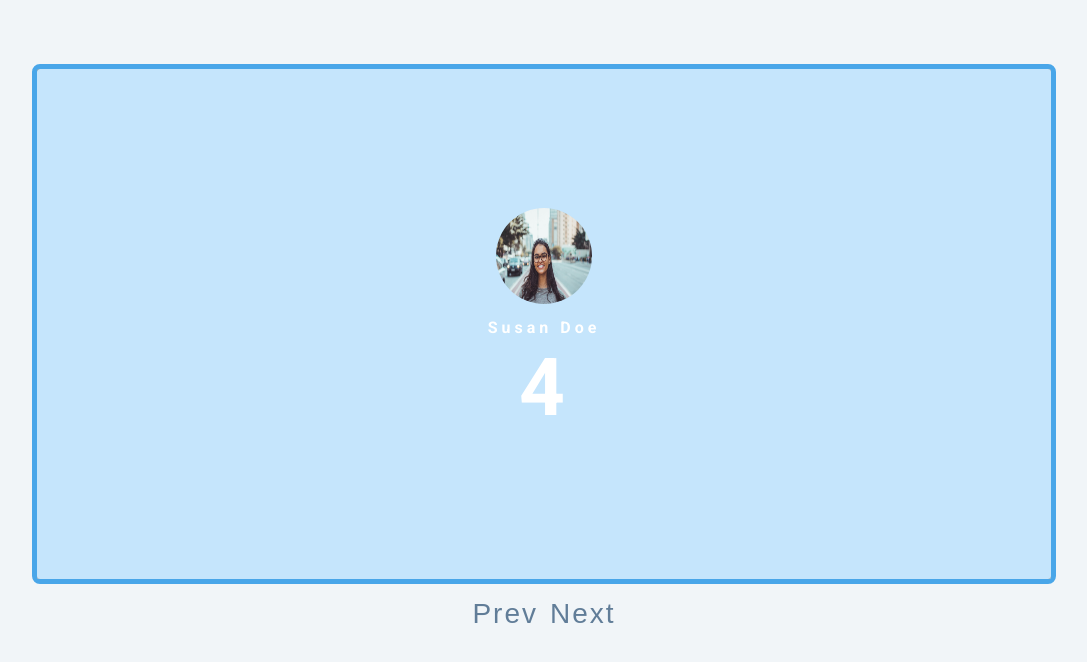
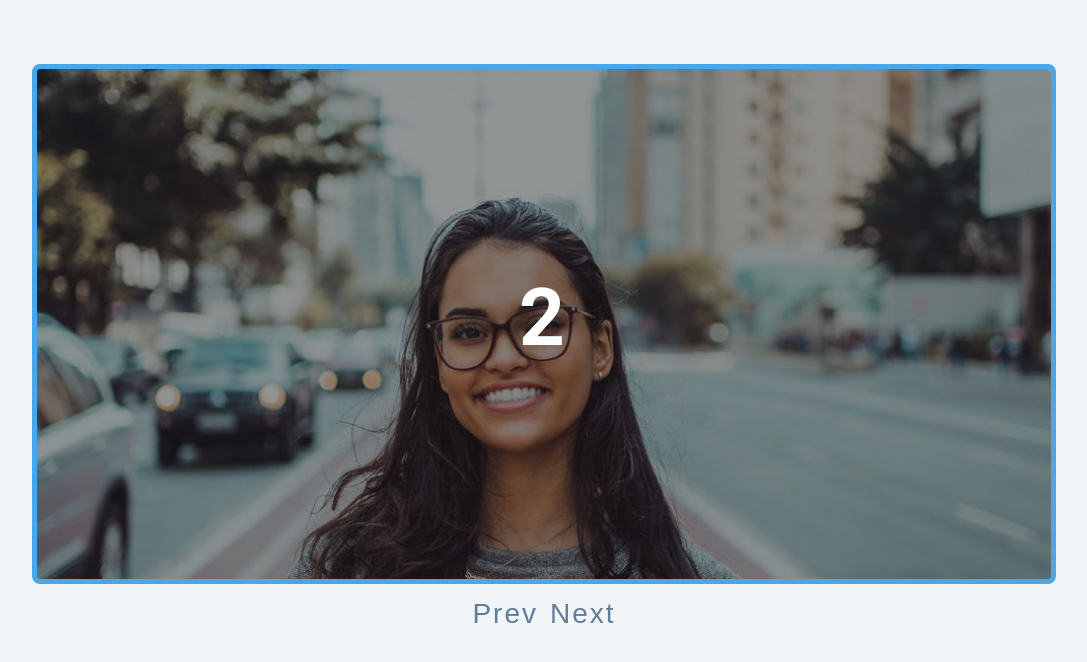
Before and after one commit to gusdk45/frontend-handout-0411, a plain HTML site: page index.html in a window 1280 px wide. Both pictures are taken after a click on the button "Next". Shown: the whole page, without its empty margins (96-1183 px from the left). Drawn offline with Linux system fonts and the light colour scheme.

Commit message:
first commit

```diff
--- a/app.js
+++ b/app.js
@@ -1,30 +1,46 @@
 // 이미지 슬라이드 요소들과 이전/다음 버튼 요소를 선택합니다.
+let slides = document.querySelectorAll('.slide'); //이미지 슬라이드 요소 선택
+let prevButton = document.querySelector('.prevBtn'); // 이전 버튼 요소 선택
+let nextButton = document.querySelector('.nextBtn');  // 다음 버튼 요소 선택
 
-// 각 이미지 슬라이드의 초기 위치를 설정합니다.
-slides.forEach(function (slide, index) {});
+//이미지 슬라이드의 초기 위치를 설정합니다.
+slides.forEach(function (slide, index) {
+  slide.style.left = `${index * 100}%`;
+});
 
 // 현재 이미지 슬라이드의 인덱스를 나타내는 변수를 초기화합니다.
 let counter = 0;
 
 // 다음 버튼 클릭 시 호출되는 이벤트 핸들러를 추가합니다.(carousel 함수 사용)
-
+nextButton.addEventListener('click', function() {
+  counter++;
+  carousel();
+});
 // 이전 버튼 클릭 시 호출되는 이벤트 핸들러를 추가합니다.(carousel 함수 사용)
-
+prevButton.addEventListener('click', function() {
+  counter--;
+  carousel();
+});
 // 이미지 슬라이드 및 버튼 상태를 업데이트하는 carousel 함수를 정의합니다.
 function carousel() {
   // 다음 버튼 및 이전 버튼의 표시 여부를 결정하여 업데이트합니다.
   if (counter < slides.length - 1) {
+    nextButton.style.display = 'block'; //현재 이미지 슬라이드 인덱스가 전체 슬라이드 수보다 작으면 다음 버튼을 표시함
+  } else {
+    nextButton.style.display = 'none'; //그렇지 않으면 숨김
+  }
 
+  if (counter > 0) {
+    prevButton.style.display = 'block'; //현재 이미지 슬라이드가 첫번째 페이지가 아니면 이전 버튼을 표시함
   } else {
-
-  }
-  if (counter > 0) {
-
-  } else {
-
+    prevButton.style.display = 'none'; //그렇지 않으면 숨김
   }
 
   // 이미지 슬라이드 이동
+  slides.forEach(function (slide, index) {
+    slide.style.transform = `translateX(-${counter * 100}%)`;
+  });
 }
 
 // 초기 상태에서는 이전 버튼을 숨깁니다.
+prevButton.style.display = 'none';
--- a/styles.css
+++ b/styles.css
@@ -223,6 +223,10 @@ Slider
   left: 50%;
   transform: translate(-50%, -50%);
 }
+.slide:nth-child(2) {
+  background: linear-gradient(rgba(0, 0, 0, 0.4), rgba(0, 0, 0, 0.4)),
+    url("./person-1.jpeg") center/cover no-repeat;
+}
 .slide:nth-child(3) {
   background: linear-gradient(rgba(0, 0, 0, 0.4), rgba(0, 0, 0, 0.4)),
     url("./img-2.jpeg") center/cover no-repeat;
```
